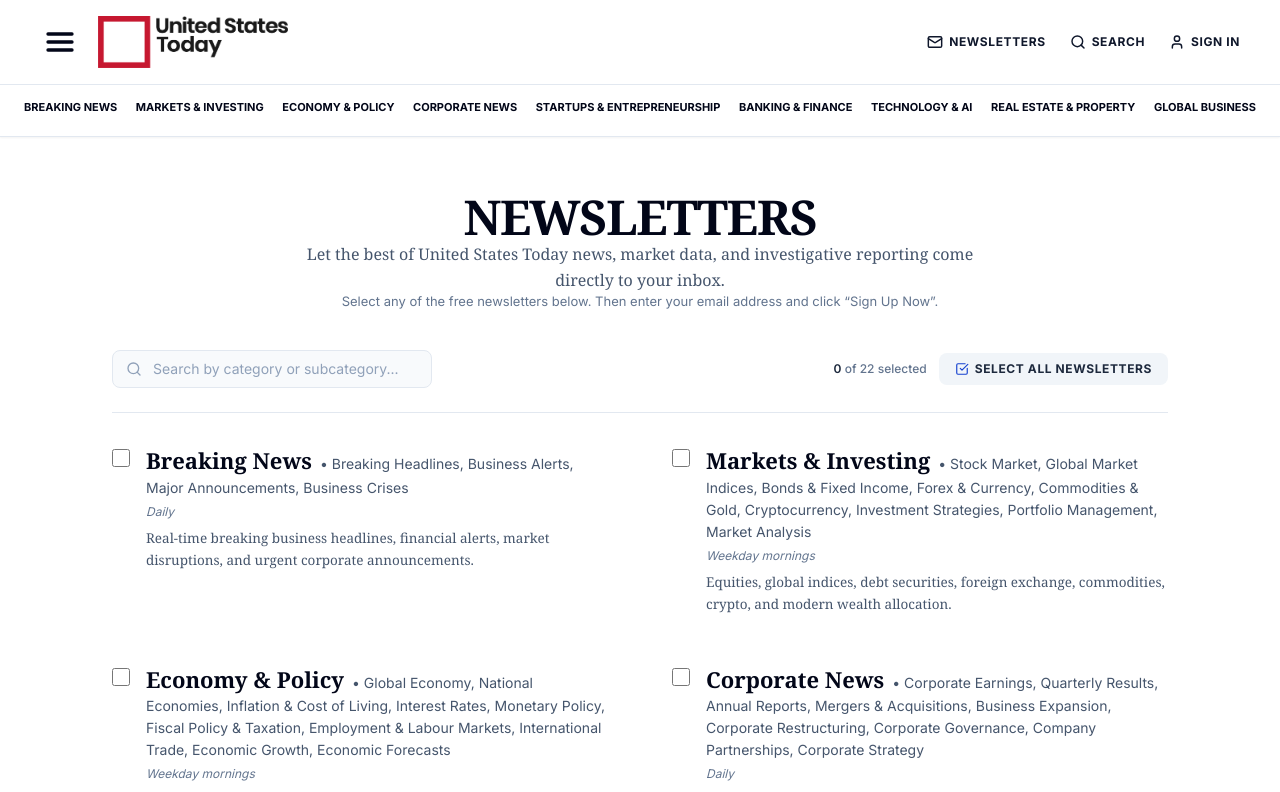
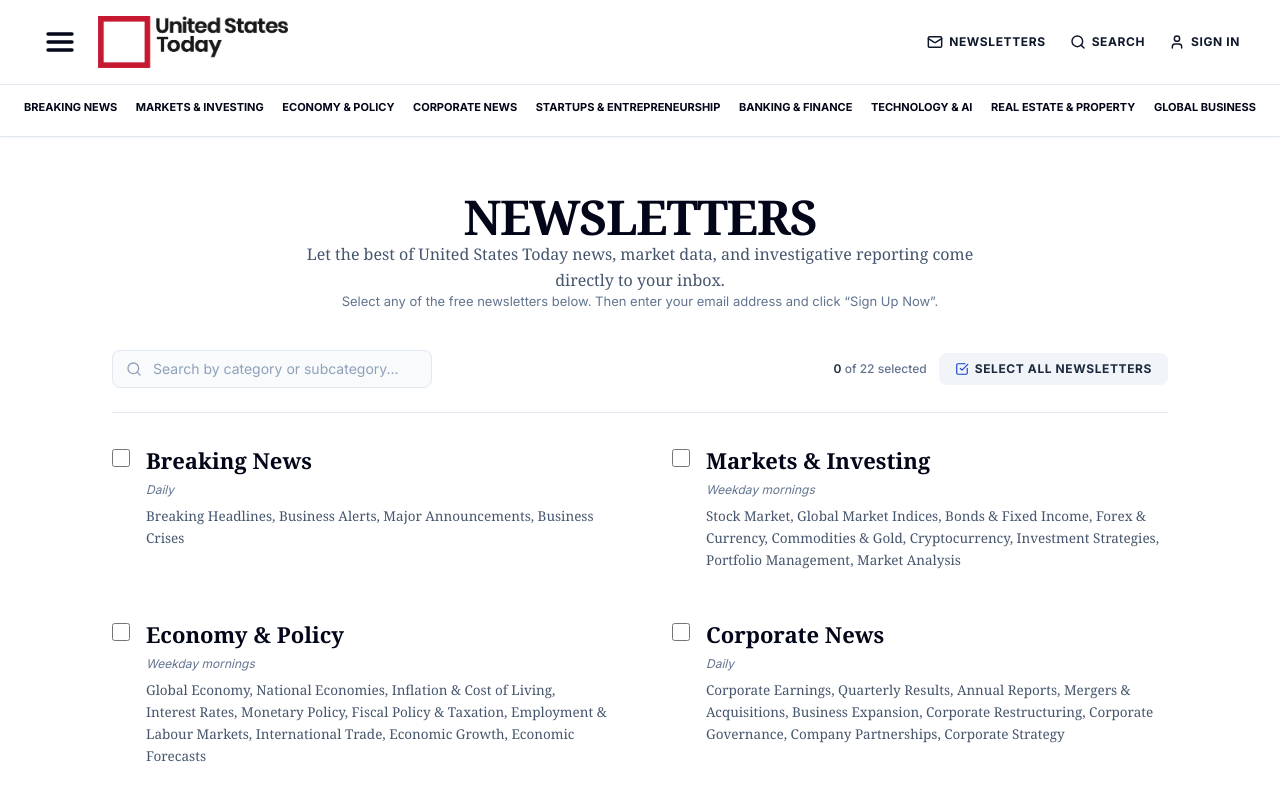
Before and after one commit to samrathasneem10-maker/Entrepreneur-clone, a Next.js app: page /newsletters in a window 1280 px wide. Shown: the top 792 px of the page. Built offline with nearby package versions, Linux system fonts and the light colour scheme; no server answers.

Commit message:
refactor(newsletters): place subcategories in description position below frequency

```diff
--- a/src/app/newsletters/page.tsx
+++ b/src/app/newsletters/page.tsx
@@ -218,18 +218,13 @@ export default function NewslettersPage() {
                     />
                   </div>
 
-                  {/* Newsletter Content: Bold text Main Category, followed by Normal text Subcategories */}
+                  {/* Newsletter Content: Bold text Main Category, followed below by Frequency, then Normal text Subcategories */}
                   <div className="space-y-1.5 flex-1">
-                    {/* Header Line: Bold Main Category + Normal text Subcategories */}
+                    {/* Header Line: Bold Main Category */}
                     <div className="leading-snug">
-                      <h3 className="inline text-xl sm:text-[22px] font-serif font-bold text-[#020618] group-hover:underline decoration-[#020618] decoration-1 underline-offset-[3px] transition-all my-0">
+                      <h3 className="text-xl sm:text-[22px] font-serif font-bold text-[#020618] group-hover:underline decoration-[#020618] decoration-1 underline-offset-[3px] transition-all my-0">
                         {item.categoryName}
                       </h3>
-                      {item.subcategoriesList && (
-                        <span className="text-[13px] sm:text-sm font-sans font-normal text-slate-600 ml-2">
-                          &bull; {item.subcategoriesList}
-                        </span>
-                      )}
                     </div>
 
                     {/* Frequency in italics / small font */}
@@ -237,9 +232,9 @@ export default function NewslettersPage() {
                       {item.frequency}
                     </div>
 
-                    {/* Description */}
+                    {/* Subcategories in Normal Text (replaces the description line marked by arrow) */}
                     <p className="text-xs sm:text-[13.5px] text-slate-600 font-serif leading-relaxed my-0 pt-0.5">
-                      {item.description}
+                      {item.subcategoriesList}
                     </p>
                   </div>
                 </div>
```
